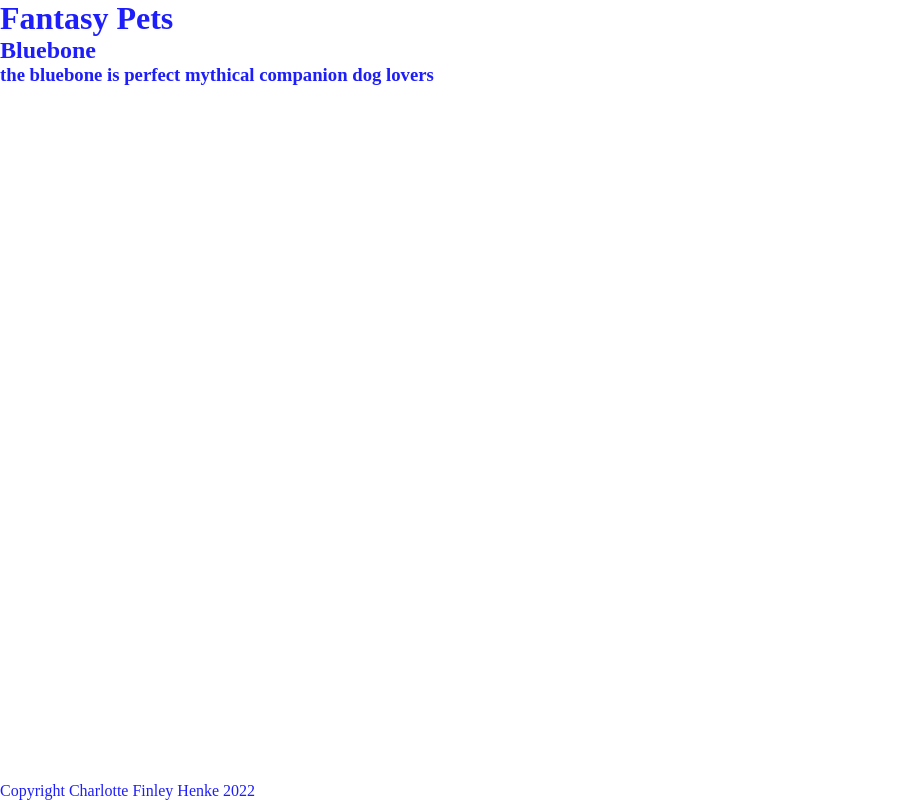
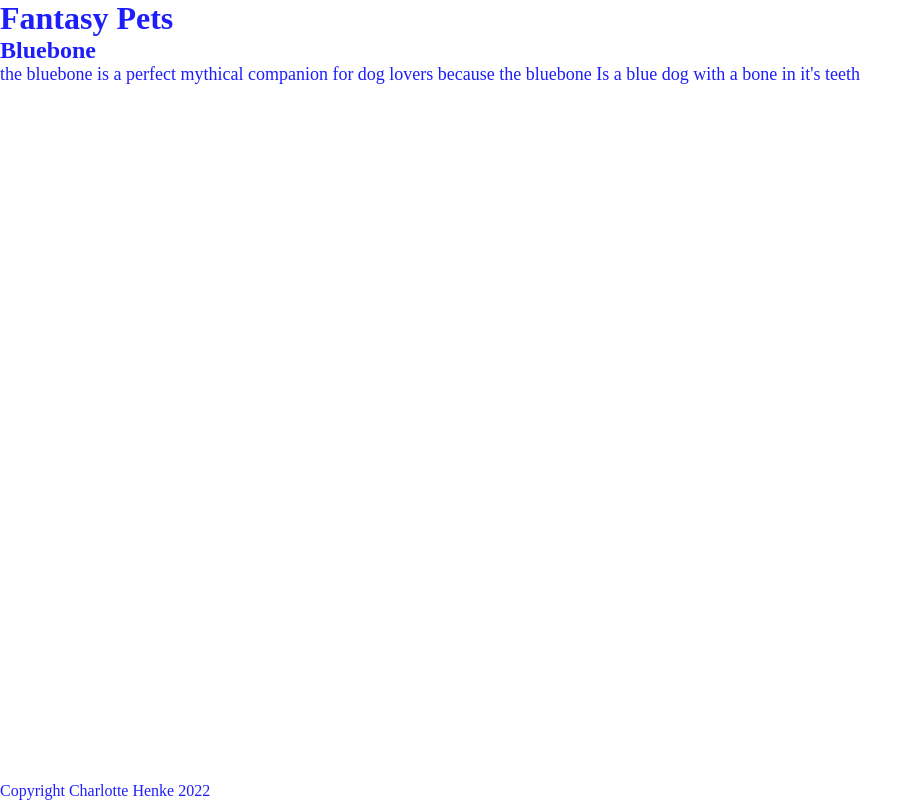
Before and after one commit to lady-hawthorne/lady-hawthorne.github.io, a plain HTML site: page index.html in a window 1280 px wide. Shown: the whole page, without its empty margins (0-922 px from the left). Drawn offline with Linux system fonts and the light colour scheme.

Commit message:
correct grammar

```diff
--- a/index.html
+++ b/index.html
@@ -27,7 +27,7 @@
     }
     .paragraph {
       /* font-family: Helvetica; */
-      font-size: 12px;
+      font-size: 18px;
     }
 
     footer {
@@ -47,10 +47,14 @@
   </header>
   <main>
     <h2 class="ocean">Bluebone</h2>
-    <p class="paragraph"><h3>the bluebone is perfect mythical companion dog lovers</h3></p>
+    <p class="paragraph">
+      the bluebone is a perfect mythical  companion for dog lovers because the bluebone Is a blue dog with a bone in it's teeth
+    </p>
   </main>
   <footer>
-    <p class="footer-text">Copyright Charlotte Finley Henke 2022</p>
+    <p class="footer-text">
+      Copyright Charlotte  Henke 2022
+    </p>
   </footer>
 </body>
 
```
